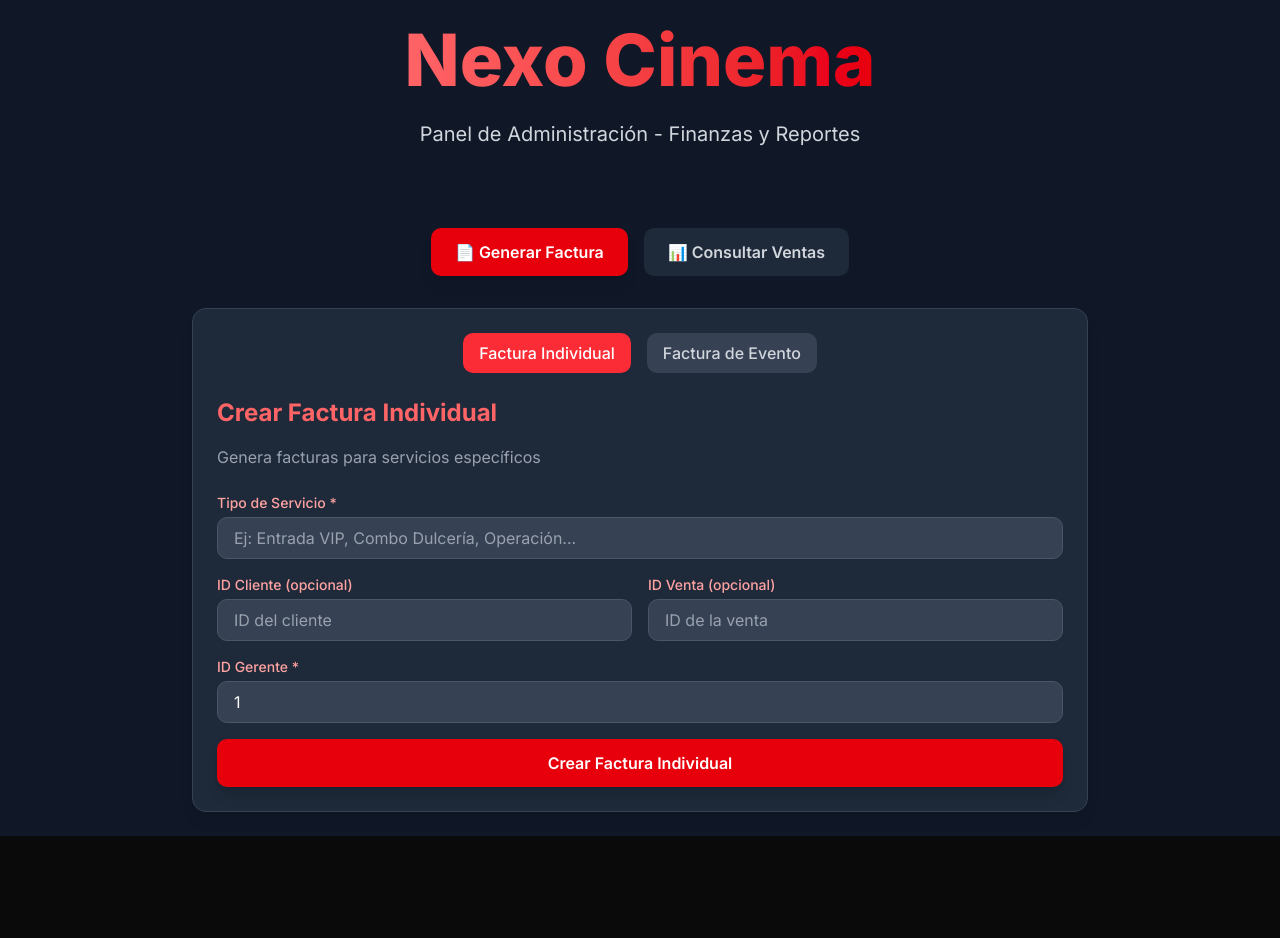
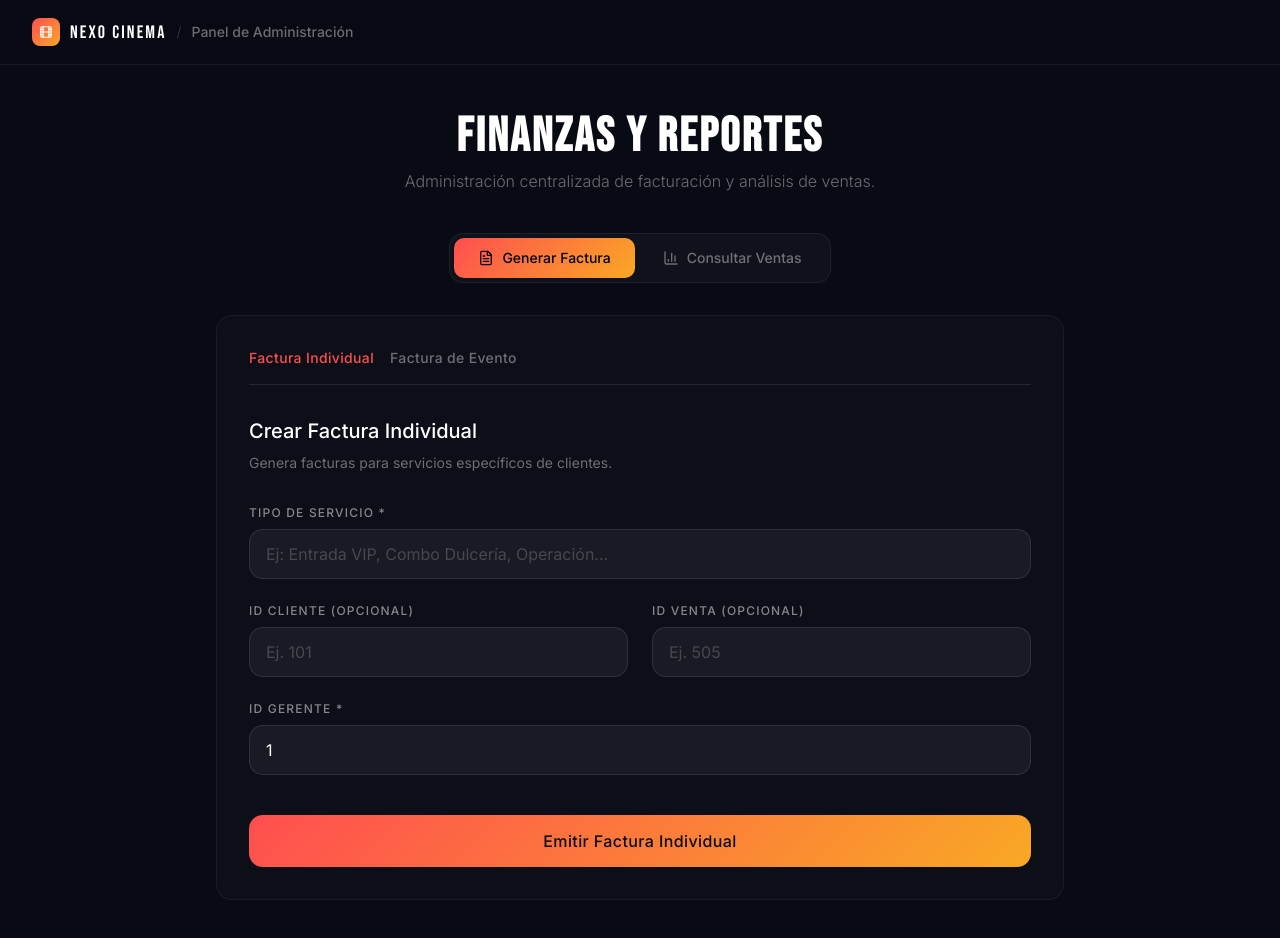
Before and after one commit to JavierHdzFlores/Nexo_cinema, a Next.js app in the folder frontend/: page /admin in a window 1280 px wide. Shown: the top 938 px of the page. Before the commit the page ends 836 px from the top, so only its background shows below. Built offline with nearby package versions, Linux system fonts and the light colour scheme.

Commit message:
avance en admin page

```diff
--- a/frontend/src/app/admin/page.tsx
+++ b/frontend/src/app/admin/page.tsx
@@ -3,7 +3,10 @@
 
 'use client';
 
-import { useState, useEffect } from 'react';
+import { useState } from 'react';
+import { motion } from 'motion/react';
+import { Film, FileText, BarChart3 } from 'lucide-react';
+import Link from 'next/link';
 
 export default function AdminPage() {
   const [activeSection, setActiveSection] = useState<'factura' | 'ventas'>('factura');
@@ -105,120 +108,156 @@ export default function AdminPage() {
   };
 
   return (
-    <main className="min-h-screen bg-gray-900 text-white flex flex-col items-center p-6">
-      {/* Header */}
-      <div className="text-center max-w-3xl mb-10">
-        <h1 className="text-5xl md:text-7xl font-extrabold text-transparent bg-clip-text bg-gradient-to-r from-red-400 to-red-600 mb-6">
-          Nexo Cinema
+    <div className="min-h-screen text-white font-sans selection:bg-[#ff4e50] selection:text-white" style={{ background: '#080b14' }}>
+      {/* ═════════ HEADER ═════════ */}
+      <header
+        className="sticky top-0 z-40 border-b border-white/[0.06]"
+        style={{ background: 'rgba(8,11,20,0.95)', backdropFilter: 'blur(20px)' }}
+      >
+        <div className="max-w-[1800px] mx-auto px-8 h-16 flex items-center justify-between gap-8">
+          <Link href="/" className="flex items-center gap-2.5 shrink-0">
+            <div
+              className="w-7 h-7 rounded-md flex items-center justify-center"
+              style={{ background: 'linear-gradient(135deg, #ff4e50, #f9a825)' }}
+            >
+              <Film size={14} className="text-white" />
+            </div>
+            <span
+              className="text-white tracking-widest select-none"
+              style={{ fontFamily: "'Bebas Neue', cursive", fontSize: '18px', letterSpacing: '0.12em' }}
+            >
+              NEXO CINEMA
+            </span>
+            <span className="text-white/20 text-sm font-light">/</span>
+            <span className="text-white/40 text-sm font-medium">Panel de Administración</span>
+          </Link>
+        </div>
+      </header>
+
+      {/* ═════════ BODY ═════════ */}
+      <main className="max-w-4xl mx-auto px-6 py-12">
+        {/* Titulo */}
+        <div className="mb-10 text-center">
+          <h1
+            className="text-4xl md:text-5xl font-semibold text-white mb-2"
+            style={{ fontFamily: "'Bebas Neue', cursive", letterSpacing: '0.05em' }}
+          >
+            Finanzas y Reportes
           </h1>
-        <p className="text-xl text-gray-300 mb-10">
-          Panel de Administración - Finanzas y Reportes
+          <p className="text-white/40 font-light">
+            Administración centralizada de facturación y análisis de ventas.
           </p>
         </div>
 
-      {/* Secciones Principales */}
-      <div className="w-full max-w-4xl">
-        <div className="flex justify-center mb-8">
+        {/* ── Tabs de filtro instantáneo (Section) ── */}
+        <nav className="flex items-center gap-1 p-1 rounded-xl w-fit mx-auto mb-8"
+          style={{ background: 'rgba(255,255,255,0.03)', border: '1px solid rgba(255,255,255,0.06)' }}>
+          {[
+            { id: 'factura', label: 'Generar Factura', icon: FileText },
+            { id: 'ventas', label: 'Consultar Ventas', icon: BarChart3 }
+          ].map(sec => {
+            const isActive = activeSection === sec.id;
+            const Icon = sec.icon;
+            return (
               <button
-            onClick={() => setActiveSection('factura')}
-            className={`px-6 py-3 mx-2 rounded-lg font-semibold transition-all duration-300 ${
-              activeSection === 'factura'
-                ? 'bg-red-600 text-white shadow-lg'
-                : 'bg-gray-800 text-gray-300 hover:bg-gray-700'
-            }`}
+                key={sec.id}
+                onClick={() => { setActiveSection(sec.id as any); setMensaje(''); }}
+                className="relative px-6 py-2.5 rounded-lg text-sm font-medium transition-colors flex items-center gap-2"
+                style={{ color: isActive ? '#000' : 'rgba(255,255,255,0.4)' }}
               >
-            📄 Generar Factura
+                {isActive && (
+                  <motion.span
+                    layoutId="admin-section-pill"
+                    className="absolute inset-0 rounded-lg"
+                    style={{ background: 'linear-gradient(135deg, #ff4e50, #f9a825)' }}
+                    transition={{ type: 'spring', bounce: 0.2, duration: 0.3 }}
+                  />
+                )}
+                <Icon size={16} className="relative z-10" />
+                <span className="relative z-10">{sec.label}</span>
               </button>
-          <button
-            onClick={() => setActiveSection('ventas')}
-            className={`px-6 py-3 mx-2 rounded-lg font-semibold transition-all duration-300 ${
-              activeSection === 'ventas'
-                ? 'bg-red-600 text-white shadow-lg'
-                : 'bg-gray-800 text-gray-300 hover:bg-gray-700'
-            }`}
-          >
-            📊 Consultar Ventas
-          </button>
-        </div>
+            );
+          })}
+        </nav>
 
         {/* Contenido de Generar Factura */}
         {activeSection === 'factura' && (
-          <div className="bg-gray-800 border border-gray-700 rounded-xl p-6 shadow-lg">
+          <div
+            className="p-8 rounded-2xl"
+            style={{ background: 'rgba(255,255,255,0.02)', border: '1px solid rgba(255,255,255,0.05)' }}
+          >
             {/* Sub-tabs para tipos de factura */}
-            <div className="flex justify-center mb-6">
+            <div className="flex gap-4 mb-8 border-b border-white/10 pb-4">
+              {[
+                { id: 'individual', label: 'Factura Individual' },
+                { id: 'evento', label: 'Factura de Evento' }
+              ].map(tab => {
+                const isActive = activeTab === tab.id;
+                return (
                   <button
-                onClick={() => setActiveTab('individual')}
-                className={`px-4 py-2 mx-2 rounded-lg font-medium transition-all duration-300 ${
-                  activeTab === 'individual'
-                    ? 'bg-red-500 text-white'
-                    : 'bg-gray-700 text-gray-300 hover:bg-gray-600'
+                    key={tab.id}
+                    onClick={() => { setActiveTab(tab.id as any); setMensaje(''); }}
+                    className={`text-sm font-medium tracking-wide transition-colors ${
+                      isActive ? 'text-[#ff4e50]' : 'text-white/40 hover:text-white/60'
                     }`}
                   >
-                Factura Individual
+                    {tab.label}
                   </button>
-              <button
-                onClick={() => setActiveTab('evento')}
-                className={`px-4 py-2 mx-2 rounded-lg font-medium transition-all duration-300 ${
-                  activeTab === 'evento'
-                    ? 'bg-red-500 text-white'
-                    : 'bg-gray-700 text-gray-300 hover:bg-gray-600'
-                }`}
-              >
-                Factura de Evento
-              </button>
+                );
+              })}
             </div>
 
             {/* Formulario Individual */}
             {activeTab === 'individual' && (
+              <motion.div initial={{ opacity: 0, y: 10 }} animate={{ opacity: 1, y: 0 }}>
+                <h2 className="text-xl font-medium text-white mb-2">Crear Factura Individual</h2>
+                <p className="text-sm text-white/40 mb-8">Genera facturas para servicios específicos de clientes.</p>
+
+                <form onSubmit={handleCreateIndividual} className="space-y-6">
                   <div>
-                <h2 className="text-2xl font-bold mb-4 text-red-400">Crear Factura Individual</h2>
-                <p className="text-gray-400 mb-6">Genera facturas para servicios específicos</p>
-
-                <form onSubmit={handleCreateIndividual} className="space-y-4">
-                  <div>
-                    <label className="block text-sm font-medium text-red-300 mb-1">Tipo de Servicio *</label>
+                    <label className="text-xs font-medium uppercase tracking-widest text-white/50 mb-2 block">Tipo de Servicio *</label>
                     <input
                       type="text"
                       value={individual.tipo_servicio}
                       onChange={(e) => setIndividual({ ...individual, tipo_servicio: e.target.value })}
                       placeholder="Ej: Entrada VIP, Combo Dulcería, Operación..."
-                      className="w-full px-4 py-2 bg-gray-700 border border-gray-600 rounded-lg text-white placeholder-gray-400 focus:outline-none focus:ring-2 focus:ring-red-500"
+                      className="w-full px-4 py-3 bg-white/5 border border-white/10 rounded-xl text-white placeholder-white/20 focus:outline-none focus:border-[#ff4e50]/50 focus:ring-1 focus:ring-[#ff4e50]/50 transition-all"
                       required
                     />
                   </div>
 
-                  <div className="grid grid-cols-1 md:grid-cols-2 gap-4">
+                  <div className="grid grid-cols-1 md:grid-cols-2 gap-6">
                     <div>
-                      <label className="block text-sm font-medium text-red-300 mb-1">ID Cliente (opcional)</label>
+                      <label className="text-xs font-medium uppercase tracking-widest text-white/50 mb-2 block">ID Cliente (opcional)</label>
                       <input
                         type="number"
                         value={individual.id_cliente}
                         onChange={(e) => setIndividual({ ...individual, id_cliente: e.target.value })}
-                        placeholder="ID del cliente"
-                        className="w-full px-4 py-2 bg-gray-700 border border-gray-600 rounded-lg text-white placeholder-gray-400 focus:outline-none focus:ring-2 focus:ring-red-500"
+                        placeholder="Ej. 101"
+                        className="w-full px-4 py-3 bg-white/5 border border-white/10 rounded-xl text-white placeholder-white/20 focus:outline-none focus:border-[#ff4e50]/50 focus:ring-1 focus:ring-[#ff4e50]/50 transition-all"
                       />
                     </div>
 
                     <div>
-                      <label className="block text-sm font-medium text-red-300 mb-1">ID Venta (opcional)</label>
+                      <label className="text-xs font-medium uppercase tracking-widest text-white/50 mb-2 block">ID Venta (opcional)</label>
                       <input
                         type="number"
                         value={individual.id_venta}
                         onChange={(e) => setIndividual({ ...individual, id_venta: e.target.value })}
-                        placeholder="ID de la venta"
-                        className="w-full px-4 py-2 bg-gray-700 border border-gray-600 rounded-lg text-white placeholder-gray-400 focus:outline-none focus:ring-2 focus:ring-red-500"
+                        placeholder="Ej. 505"
+                        className="w-full px-4 py-3 bg-white/5 border border-white/10 rounded-xl text-white placeholder-white/20 focus:outline-none focus:border-[#ff4e50]/50 focus:ring-1 focus:ring-[#ff4e50]/50 transition-all"
                       />
                     </div>
                   </div>
 
                   <div>
-                    <label className="block text-sm font-medium text-red-300 mb-1">ID Gerente *</label>
+                    <label className="text-xs font-medium uppercase tracking-widest text-white/50 mb-2 block">ID Gerente *</label>
                     <input
                       type="number"
                       value={individual.id_gerente}
                       onChange={(e) => setIndividual({ ...individual, id_gerente: e.target.value })}
                       placeholder="ID del gerente autorizado"
-                      className="w-full px-4 py-2 bg-gray-700 border border-gray-600 rounded-lg text-white placeholder-gray-400 focus:outline-none focus:ring-2 focus:ring-red-500"
+                      className="w-full px-4 py-3 bg-white/5 border border-white/10 rounded-xl text-white placeholder-white/20 focus:outline-none focus:border-[#ff4e50]/50 focus:ring-1 focus:ring-[#ff4e50]/50 transition-all"
                       required
                     />
                   </div>
@@ -226,57 +265,54 @@ export default function AdminPage() {
                   <button
                     type="submit"
                     disabled={loading}
-                    className={`w-full py-3 px-6 rounded-lg font-semibold transition-all duration-300 ${
-                      loading
-                        ? 'bg-gray-600 cursor-not-allowed'
-                        : 'bg-red-600 hover:bg-red-700 text-white shadow-lg'
-                    }`}
+                    className="w-full py-3.5 px-6 rounded-xl font-medium tracking-wide text-[#080b14] transition-all disabled:opacity-50 disabled:cursor-not-allowed mt-4"
+                    style={{ background: 'linear-gradient(135deg, #ff4e50, #f9a825)' }}
                   >
-                    {loading ? 'Generando...' : 'Crear Factura Individual'}
+                    {loading ? 'Procesando...' : 'Emitir Factura Individual'}
                   </button>
                 </form>
-              </div>
+              </motion.div>
             )}
 
             {/* Formulario Evento */}
             {activeTab === 'evento' && (
+              <motion.div initial={{ opacity: 0, y: 10 }} animate={{ opacity: 1, y: 0 }}>
+                <h2 className="text-xl font-medium text-white mb-2">Crear Factura de Evento</h2>
+                <p className="text-sm text-white/40 mb-8">Facturación para proyecciones y eventos privados.</p>
+
+                <form onSubmit={handleCreateEvento} className="space-y-6">
                   <div>
-                <h2 className="text-2xl font-bold mb-4 text-red-400">Crear Factura de Evento</h2>
-                <p className="text-gray-400 mb-6">Facturación para proyecciones y eventos privados</p>
-
-                <form onSubmit={handleCreateEvento} className="space-y-4">
-                  <div>
-                    <label className="block text-sm font-medium text-red-300 mb-1">ID Evento *</label>
+                    <label className="text-xs font-medium uppercase tracking-widest text-white/50 mb-2 block">ID Evento *</label>
                     <input
                       type="number"
                       value={evento.id_evento}
                       onChange={(e) => setEvento({ ...evento, id_evento: e.target.value })}
-                      placeholder="ID del evento"
-                      className="w-full px-4 py-2 bg-gray-700 border border-gray-600 rounded-lg text-white placeholder-gray-400 focus:outline-none focus:ring-2 focus:ring-red-500"
+                      placeholder="Ej. 10"
+                      className="w-full px-4 py-3 bg-white/5 border border-white/10 rounded-xl text-white placeholder-white/20 focus:outline-none focus:border-[#ff4e50]/50 focus:ring-1 focus:ring-[#ff4e50]/50 transition-all"
                       required
                     />
                   </div>
 
-                  <div className="grid grid-cols-1 md:grid-cols-2 gap-4">
+                  <div className="grid grid-cols-1 md:grid-cols-2 gap-6">
                     <div>
-                      <label className="block text-sm font-medium text-red-300 mb-1">ID Cliente (opcional)</label>
+                      <label className="text-xs font-medium uppercase tracking-widest text-white/50 mb-2 block">ID Cliente (opcional)</label>
                       <input
                         type="number"
                         value={evento.id_cliente}
                         onChange={(e) => setEvento({ ...evento, id_cliente: e.target.value })}
-                        placeholder="ID del cliente"
-                        className="w-full px-4 py-2 bg-gray-700 border border-gray-600 rounded-lg text-white placeholder-gray-400 focus:outline-none focus:ring-2 focus:ring-red-500"
+                        placeholder="Ej. 101"
+                        className="w-full px-4 py-3 bg-white/5 border border-white/10 rounded-xl text-white placeholder-white/20 focus:outline-none focus:border-[#ff4e50]/50 focus:ring-1 focus:ring-[#ff4e50]/50 transition-all"
                       />
                     </div>
 
                     <div>
-                      <label className="block text-sm font-medium text-red-300 mb-1">ID Gerente *</label>
+                      <label className="text-xs font-medium uppercase tracking-widest text-white/50 mb-2 block">ID Gerente *</label>
                       <input
                         type="number"
                         value={evento.id_gerente}
                         onChange={(e) => setEvento({ ...evento, id_gerente: e.target.value })}
                         placeholder="ID del gerente autorizado"
-                        className="w-full px-4 py-2 bg-gray-700 border border-gray-600 rounded-lg text-white placeholder-gray-400 focus:outline-none focus:ring-2 focus:ring-red-500"
+                        className="w-full px-4 py-3 bg-white/5 border border-white/10 rounded-xl text-white placeholder-white/20 focus:outline-none focus:border-[#ff4e50]/50 focus:ring-1 focus:ring-[#ff4e50]/50 transition-all"
                         required
                       />
                     </div>
@@ -285,43 +321,51 @@ export default function AdminPage() {
                   <button
                     type="submit"
                     disabled={loading}
-                    className={`w-full py-3 px-6 rounded-lg font-semibold transition-all duration-300 ${
-                      loading
-                        ? 'bg-gray-600 cursor-not-allowed'
-                        : 'bg-red-600 hover:bg-red-700 text-white shadow-lg'
-                    }`}
+                    className="w-full py-3.5 px-6 rounded-xl font-medium tracking-wide text-[#080b14] transition-all disabled:opacity-50 disabled:cursor-not-allowed mt-4"
+                    style={{ background: 'linear-gradient(135deg, #ff4e50, #f9a825)' }}
                   >
-                    {loading ? 'Generando...' : 'Crear Factura de Evento'}
+                    {loading ? 'Procesando...' : 'Emitir Factura de Evento'}
                   </button>
                 </form>
-              </div>
+              </motion.div>
             )}
           </div>
         )}
 
         {/* Contenido de Consultar Ventas */}
         {activeSection === 'ventas' && (
-          <div className="bg-gray-800 border border-gray-700 rounded-xl p-6 shadow-lg text-center">
-            <h2 className="text-2xl font-bold mb-4 text-red-400">Consultar Ventas</h2>
-            <p className="text-gray-400 mb-6">Módulo en desarrollo - Próximamente disponible</p>
-            <div className="text-6xl mb-4">📊</div>
-            <p className="text-gray-500">Aquí podrás consultar y analizar todas las ventas realizadas en el sistema.</p>
+          <motion.div
+            initial={{ opacity: 0, scale: 0.95 }}
+            animate={{ opacity: 1, scale: 1 }}
+            className="p-12 rounded-2xl flex flex-col items-center justify-center text-center mt-8"
+            style={{ background: 'rgba(255,255,255,0.02)', border: '1px solid rgba(255,255,255,0.05)' }}
+          >
+            <div className="w-16 h-16 rounded-full flex items-center justify-center mb-6" style={{ background: 'rgba(255,255,255,0.05)' }}>
+              <BarChart3 size={32} className="text-white/40" />
             </div>
+            <h2 className="text-2xl font-medium text-white mb-2">Consultar Ventas</h2>
+            <p className="text-white/40 max-w-md">
+              Módulo en desarrollo. Próximamente podrás consultar y analizar todas las ventas realizadas en el sistema con gráficas y exportación.
+            </p>
+          </motion.div>
         )}
 
         {/* Mensaje */}
         {mensaje && (
-          <div
-            className={`mt-6 p-4 rounded-lg font-semibold ${
-              mensaje.includes('✓')
-                ? 'bg-green-900 border border-green-700 text-green-300'
-                : 'bg-red-900 border border-red-700 text-red-300'
-            }`}
+          <motion.div
+            initial={{ opacity: 0, y: 10 }}
+            animate={{ opacity: 1, y: 0 }}
+            className="mt-6 p-4 rounded-xl text-sm font-medium border flex items-center justify-center gap-3"
+            style={{
+              background: mensaje.includes('✓') ? 'rgba(34, 197, 94, 0.1)' : 'rgba(239, 68, 68, 0.1)',
+              borderColor: mensaje.includes('✓') ? 'rgba(34, 197, 94, 0.2)' : 'rgba(239, 68, 68, 0.2)',
+              color: mensaje.includes('✓') ? '#4ade80' : '#f87171'
+            }}
           >
             {mensaje}
+          </motion.div>
+        )}
+      </main>
     </div>
-        )}
-      </div>
-    </main>
   );
 }
```
Lines whose indentation alone changed are shown as unchanged.
